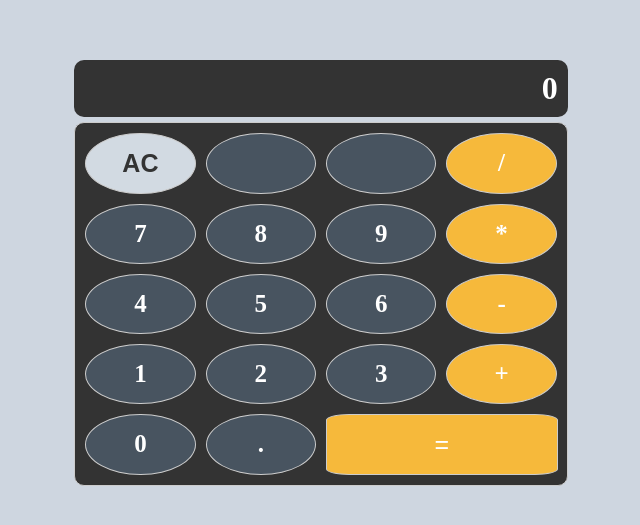
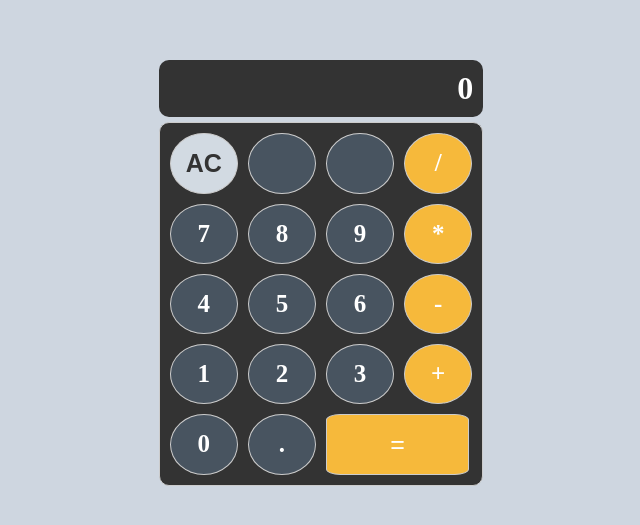
Before and after one commit to AugusViggia/JavaScript-Calculator, a React (Create React App) app: page / in a window 1280 px wide. Shown: the part 127-652 px from the top of the page, without its empty margins (319-959 px from the left). Built offline with nearby package versions, Linux system fonts and the light colour scheme.

Commit message:
css update/deploy

```diff
--- a/src/App.css
+++ b/src/App.css
@@ -11,13 +11,13 @@
 }
 
 .calculator{
-  min-width: 37vw;
-  min-height: 40vh;
+  min-width: 20vw;
+  min-height: fit-content;
 }
 
 .display{
   border-radius: 10px;
-  min-width: 37vw;
+  min-width: fit-content;
   min-height: fit-content;
   text-align: right;
   position: relative;
```
